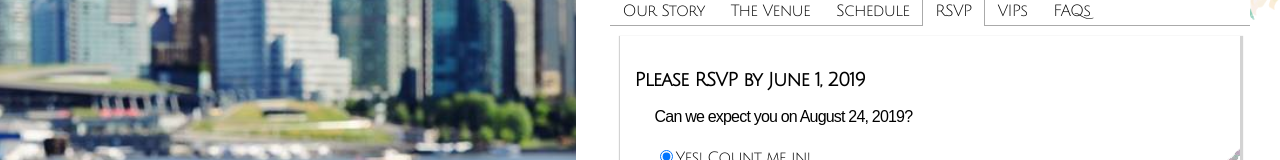
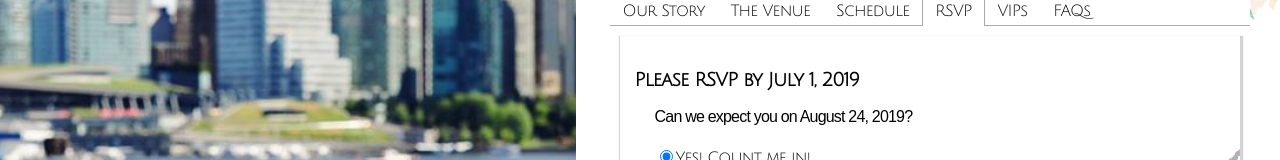
Before and after one commit to jennypoon/react_wed, a React (Create React App) app in the folder client/: page / in a window 1280 px wide. Both pictures are taken after a click on the tab "RSVP". Shown: the part 142-302 px from the top of the page. Built offline with nearby package versions, Linux system fonts and the light colour scheme; a web font is replaced by a local one.

Commit message:
changed rsvp date

```diff
--- a/client/src/components/RSVP.jsx
+++ b/client/src/components/RSVP.jsx
@@ -33,7 +33,7 @@ class RSVP extends Component {
           </div>
           ) : (
           <div>
-            <h3>Please RSVP by June 1, 2019</h3>
+            <h3>Please RSVP by July 1, 2019</h3>
             <RsvpForm invalidState={this.state.invalidEmail}
                       handleClick= {this.handleClick}
                       invalidEmail= {this.handleInvalidEmail}
```
